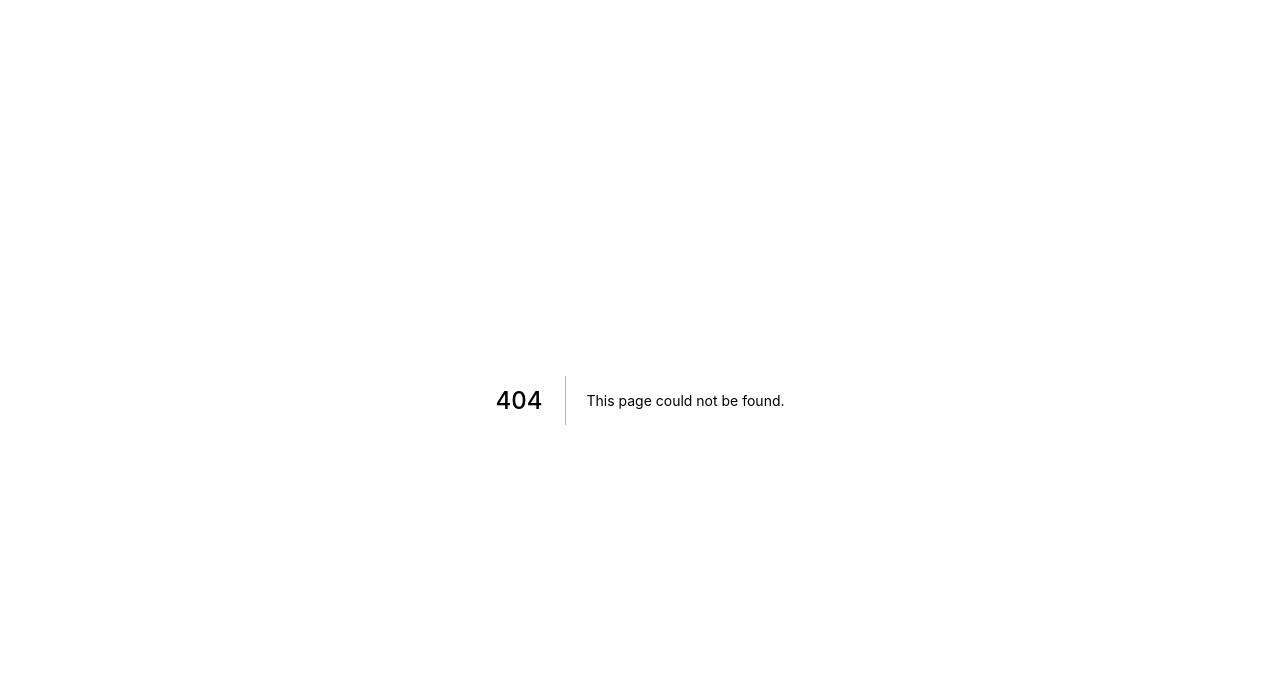
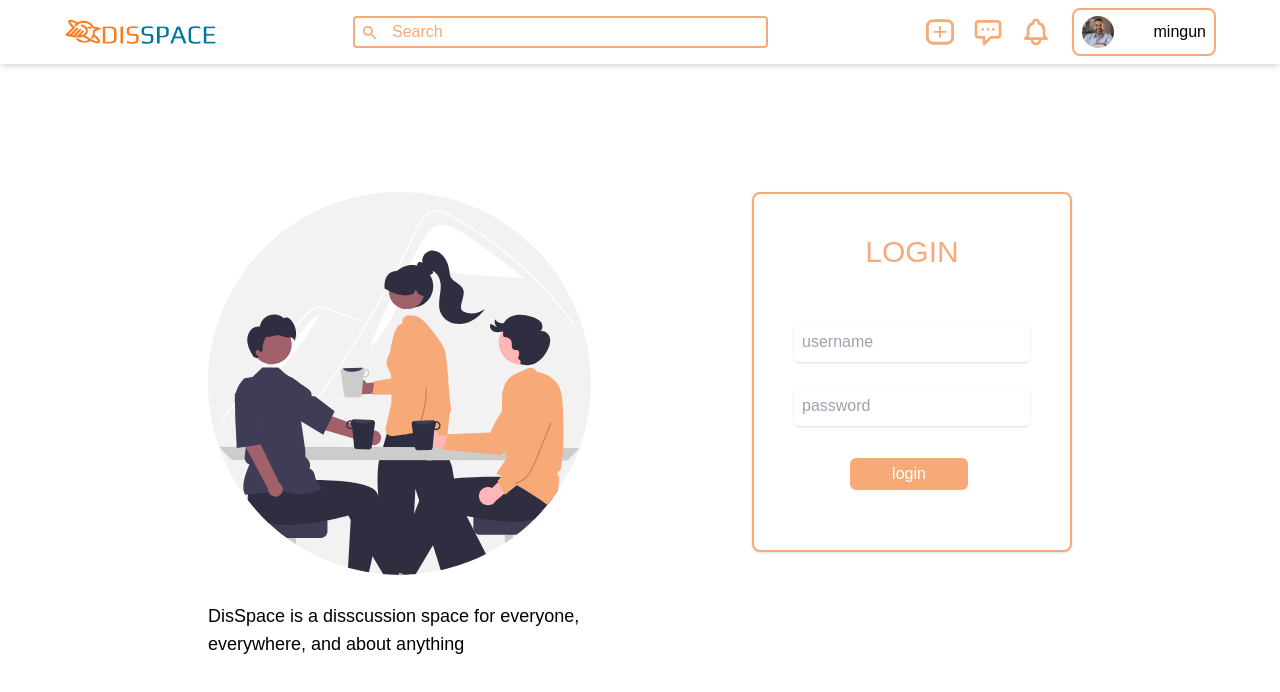
Before and after one commit to ovisannn/disspace-UI, a Next.js app: page /login in a window 1280 px wide. Before the commit this address had no page. Shown: the top 692 px of the page. Built offline with nearby package versions, Linux system fonts and the light colour scheme.

Commit message:
login pages
static non functional (I mean really not functional)

```diff
--- /dev/null
+++ b/pages/login/index.jsx
@@ -0,0 +1,53 @@
+import Navbar from "../../components/navbar"
+import Image from "next/image"
+import IlustrationImage from '../../img/undraw_conversation_re_c26v1.svg'
+
+const LoginForm = () =>{
+    return (
+        <div className="border-2 border-orange rounded-lg w-80 py-10 shadow flex flex-col">
+            <h1 className="text-center text-orange font-medium text-3xl md:mb-10">LOGIN</h1>
+            <div className="flex flex-col justify-between">
+                <div></div>
+                <div className="px-10">
+                    <form action="" className="flex flex-col justify-between">
+                            <input type="username" placeholder="username" className="px-2 my-3 h-10 rounded-md shadow outline-lightOrange" />
+                            <input type="password" placeholder="password" className="px-2 my-3 h-10 rounded-md shadow outline-lightOrange" />
+                            <button className="my-5 bg-orange text-white font-light rounded-md py-1 w-1/2 mx-14" >login</button>
+                    </form>
+                </div>
+                <div></div>
+            </div>
+        </div>
+    )
+}
+
+const Description = () =>{
+    return(
+        <>
+        <Image src={IlustrationImage} />
+        <p className="font-light my-5 md:text-lg md:text-2xl text-center md:text-left">
+            DisSpace is a disscussion space for everyone,<br /> everywhere, and about anything
+        </p>
+        </>
+    )
+}
+
+const index = () => {
+    return (
+        <div className="flex flex-col">
+            <Navbar />
+            <div className="flex flex-col md:flex-row px-10 py-10 md:px-52 md:py-32 justify-between">
+                {/* description */}
+                <div className="">
+                    <Description/>
+                </div>
+                {/* loginform */}
+                <div className="">
+                    <LoginForm />
+                </div>
+            </div>
+        </div>
+    )
+}
+
+export default index
```
Also changed, not shown: img/undraw_conversation_re_c26v1.svg (added).
